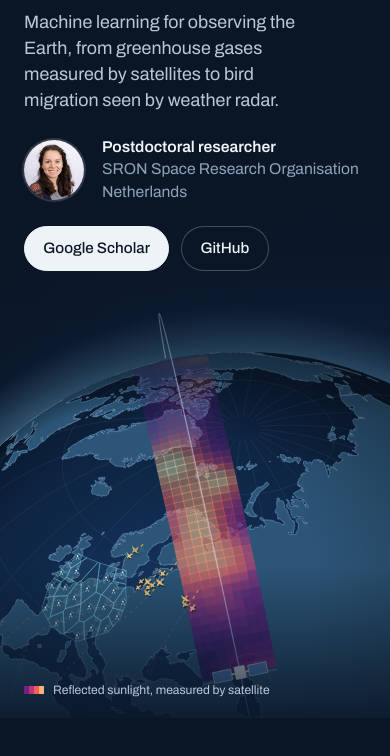
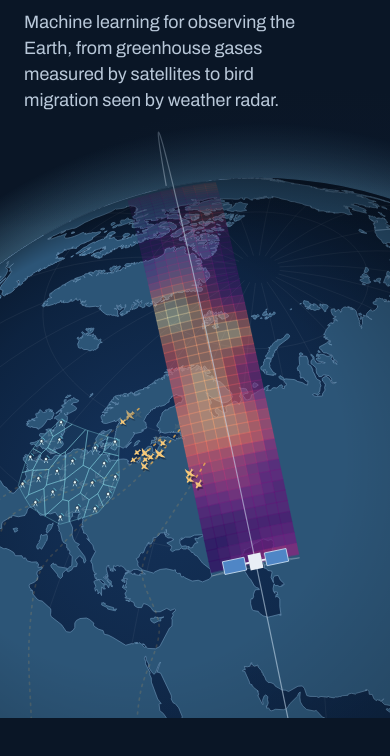
Before and after one commit to FionaLippert/FionaLippert.github.io, a plain HTML site: page index.html in a window 390 px wide. Shown: the part 126-882 px from the top of the page. Drawn offline with Linux system fonts and the light colour scheme; animation ran at ten frames a second.

Commit message:
Simplify the hero on phones and narrow tablets
Hide the legend, portrait row and buttons below 900px so the first screen shows
the name, tagline and globe; the globe rises higher and larger there.

Co-Authored-By: Claude Opus 5.5 <noreply@anthropic.com>

```diff
--- a/assets/globe.js
+++ b/assets/globe.js
@@ -155,8 +155,9 @@
     if (r.width === W && r.height === H && d === dpr) return false;
     W = r.width; H = r.height; dpr = d;
     canvas.width = Math.round(W * dpr); canvas.height = Math.round(H * dpr);
-    if (W < 760) {
-      R = Math.min(W * 0.92, H * 0.5); cx = W * 0.62; cy = H * 0.6 + R * 0.92;
+    if (W <= 900) {
+      // narrow screens: the text sits at the top, the globe rises from the bottom
+      R = Math.min(W * 1.1, H * 0.6); cx = W * 0.66; cy = H * 0.36 + R;
     } else {
       R = Math.min(H * 0.62, W * 0.42); cx = W * 0.71; cy = H * 0.64;
     }
--- a/index.html
+++ b/index.html
@@ -123,16 +123,12 @@ h2 { font-family: var(--serif); font-weight: 400; font-size: 2.5rem; line-height
 @media (max-width: 900px) {
   .wrap { width: calc(100% - 48px); }
   .topnav { justify-content: flex-start; flex-wrap: wrap; gap: 8px 22px; padding: 20px 24px 0; }
-  .stage::after { background: linear-gradient(180deg, #0a1626f5 0%, #0a1626dd 44%, #0a162600 64%, #0a162600 82%, #0a1626e0 100%); }
+  /* phones and narrow tablets: name, tagline and the globe only */
+  .stage::after { background: linear-gradient(180deg, #0a1626f5 0%, #0a1626d6 24%, #0a162600 42%); }
   .hero-copy { margin: 0; padding: 30px 24px 0; max-width: none; }
   .hero h1 { margin-bottom: .25em; }
-  .tagline { margin-bottom: 22px; }
-  .who { margin-bottom: 22px; }
-  .who img { width: 60px; height: 60px; }
-  .actions .btn:nth-child(3) { display: none; }
-  .legend { left: 24px; right: 24px; bottom: 18px; max-width: none; gap: 4px 18px; font-size: .76rem; }
-  .legend small { display: none; }
-  .globe-scroll .cue { display: none; }
+  .tagline { margin-bottom: 0; }
+  .who, .actions, .legend, .globe-scroll .cue { display: none; }
   main > section { padding-block: 64px; }
   .split { grid-template-columns: 1fr; row-gap: 22px; }
   h2 { font-size: 2.05rem; }
--- a/style.css
+++ b/style.css
@@ -115,16 +115,12 @@ h2 { font-family: var(--serif); font-weight: 400; font-size: 2.5rem; line-height
 @media (max-width: 900px) {
   .wrap { width: calc(100% - 48px); }
   .topnav { justify-content: flex-start; flex-wrap: wrap; gap: 8px 22px; padding: 20px 24px 0; }
-  .stage::after { background: linear-gradient(180deg, #0a1626f5 0%, #0a1626dd 44%, #0a162600 64%, #0a162600 82%, #0a1626e0 100%); }
+  /* phones and narrow tablets: name, tagline and the globe only */
+  .stage::after { background: linear-gradient(180deg, #0a1626f5 0%, #0a1626d6 24%, #0a162600 42%); }
   .hero-copy { margin: 0; padding: 30px 24px 0; max-width: none; }
   .hero h1 { margin-bottom: .25em; }
-  .tagline { margin-bottom: 22px; }
-  .who { margin-bottom: 22px; }
-  .who img { width: 60px; height: 60px; }
-  .actions .btn:nth-child(3) { display: none; }
-  .legend { left: 24px; right: 24px; bottom: 18px; max-width: none; gap: 4px 18px; font-size: .76rem; }
-  .legend small { display: none; }
-  .globe-scroll .cue { display: none; }
+  .tagline { margin-bottom: 0; }
+  .who, .actions, .legend, .globe-scroll .cue { display: none; }
   main > section { padding-block: 64px; }
   .split { grid-template-columns: 1fr; row-gap: 22px; }
   h2 { font-size: 2.05rem; }
```
